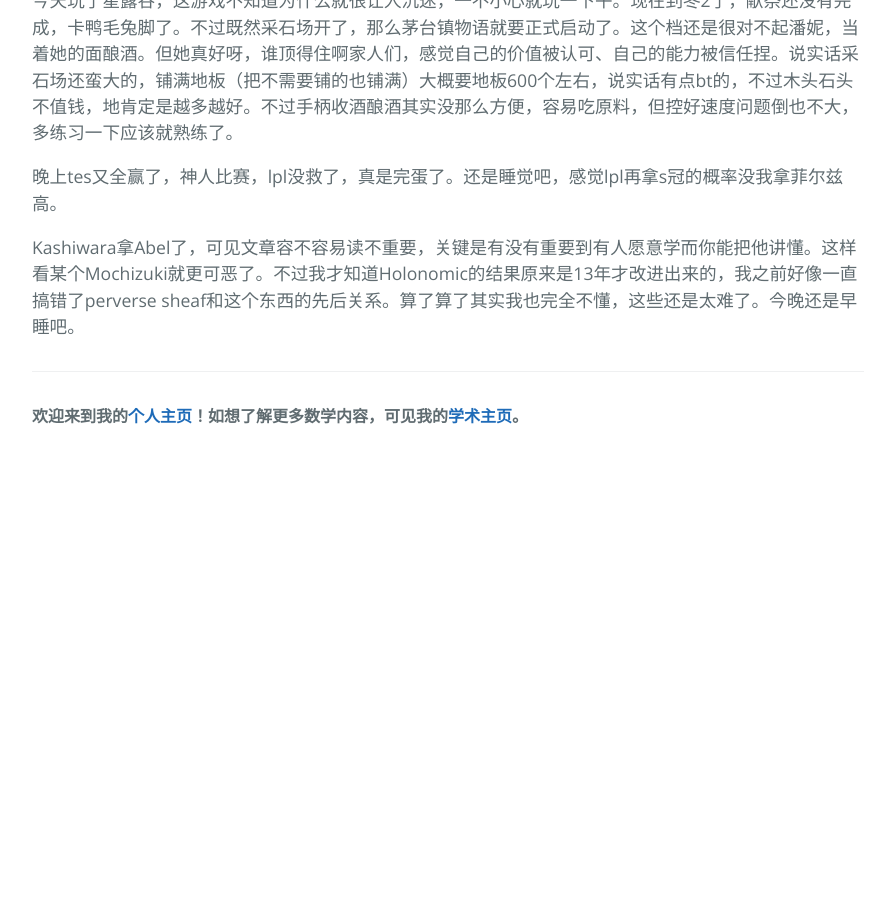
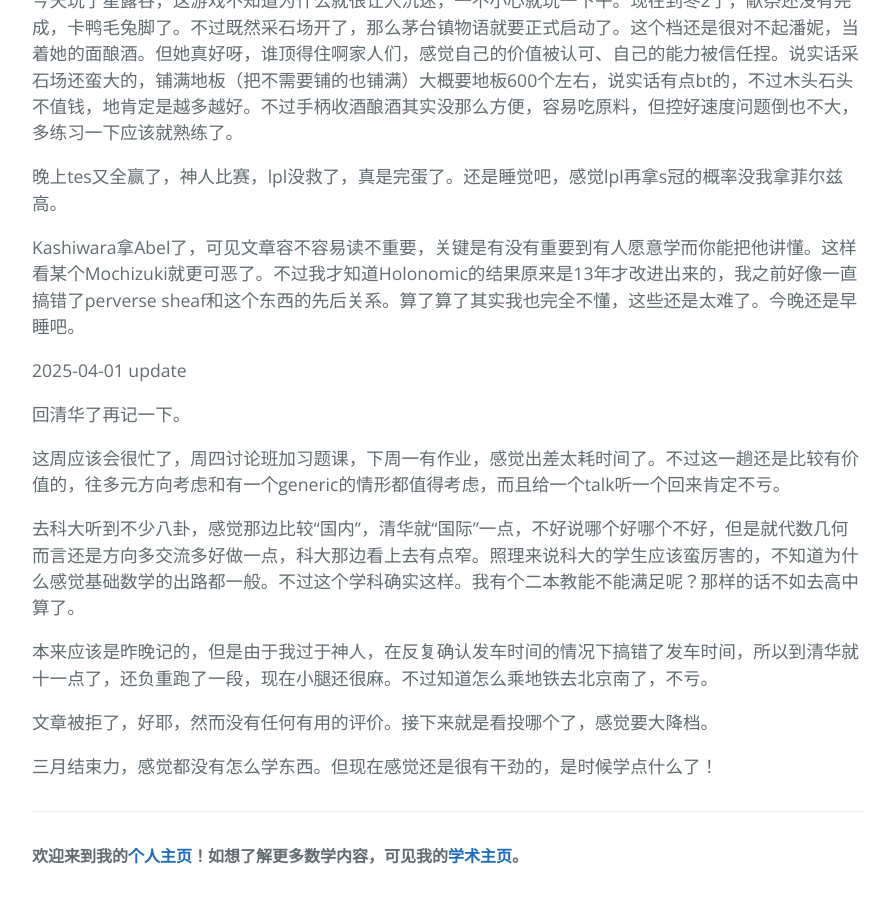
Before and after one commit to xiebaiting/xiebaiting.github.io, a Jekyll site: the page built from _posts/时间会证明一切/2025-03-29-Not Evil.md, in a window 1280 px wide and 900 px high, scrolled down 775 px. Shown: the whole window, without its empty margins (192-1082 px from the left). Built offline with Jekyll 4.4.1, drawn with Linux system fonts in a browser that asks for light colours; before the commit the page ends 1235 px from its top, so only the background shows below that.

Commit message:
20250401

```diff
--- a/_posts/时间会证明一切/2025-03-29-Not Evil.md
+++ b/_posts/时间会证明一切/2025-03-29-Not Evil.md
@@ -19,3 +19,17 @@ side: real
 晚上tes又全赢了，神人比赛，lpl没救了，真是完蛋了。还是睡觉吧，感觉lpl再拿s冠的概率没我拿菲尔兹高。
 
 Kashiwara拿Abel了，可见文章容不容易读不重要，关键是有没有重要到有人愿意学而你能把他讲懂。这样看某个Mochizuki就更可恶了。不过我才知道Holonomic的结果原来是13年才改进出来的，我之前好像一直搞错了perverse sheaf和这个东西的先后关系。算了算了其实我也完全不懂，这些还是太难了。今晚还是早睡吧。
+
+2025-04-01 update
+
+回清华了再记一下。
+
+这周应该会很忙了，周四讨论班加习题课，下周一有作业，感觉出差太耗时间了。不过这一趟还是比较有价值的，往多元方向考虑和有一个generic的情形都值得考虑，而且给一个talk听一个回来肯定不亏。
+
+去科大听到不少八卦，感觉那边比较“国内”，清华就“国际”一点，不好说哪个好哪个不好，但是就代数几何而言还是方向多交流多好做一点，科大那边看上去有点窄。照理来说科大的学生应该蛮厉害的，不知道为什么感觉基础数学的出路都一般。不过这个学科确实这样。我有个二本教能不能满足呢？那样的话不如去高中算了。
+
+本来应该是昨晚记的，但是由于我过于神人，在反复确认发车时间的情况下搞错了发车时间，所以到清华就十一点了，还负重跑了一段，现在小腿还很麻。不过知道怎么乘地铁去北京南了，不亏。
+
+文章被拒了，好耶，然而没有任何有用的评价。接下来就是看投哪个了，感觉要大降档。
+
+三月结束力，感觉都没有怎么学东西。但现在感觉还是很有干劲的，是时候学点什么了！
```
